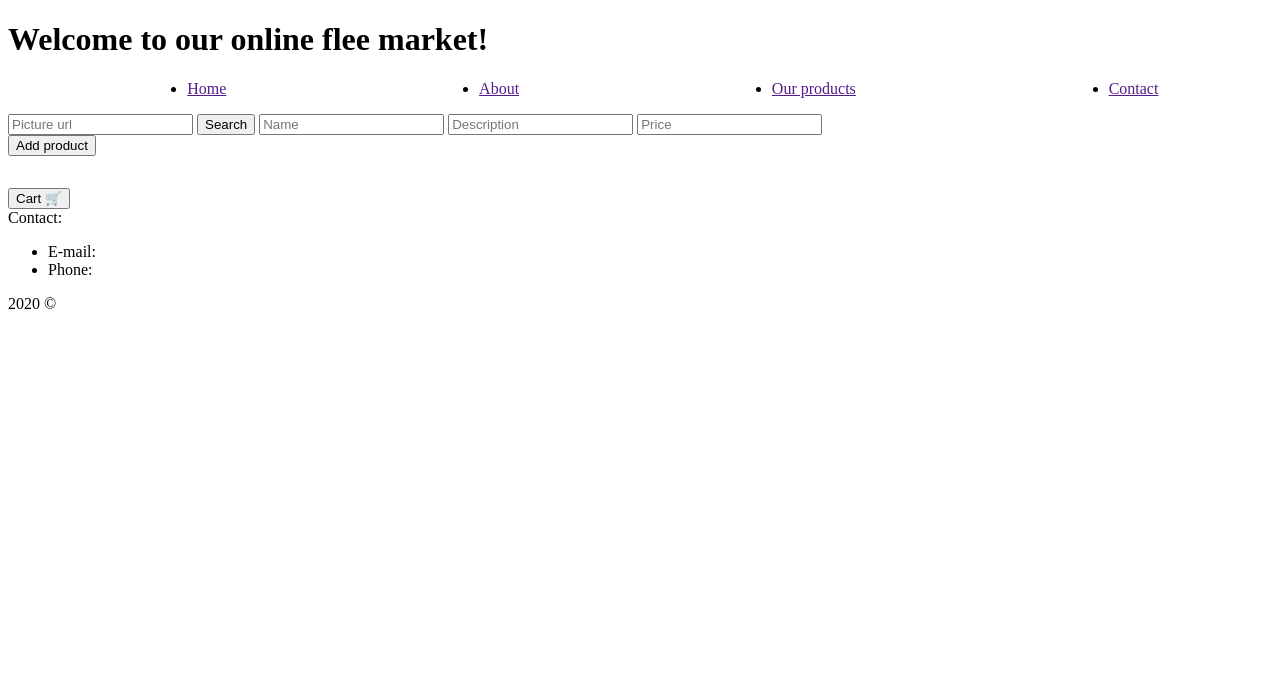
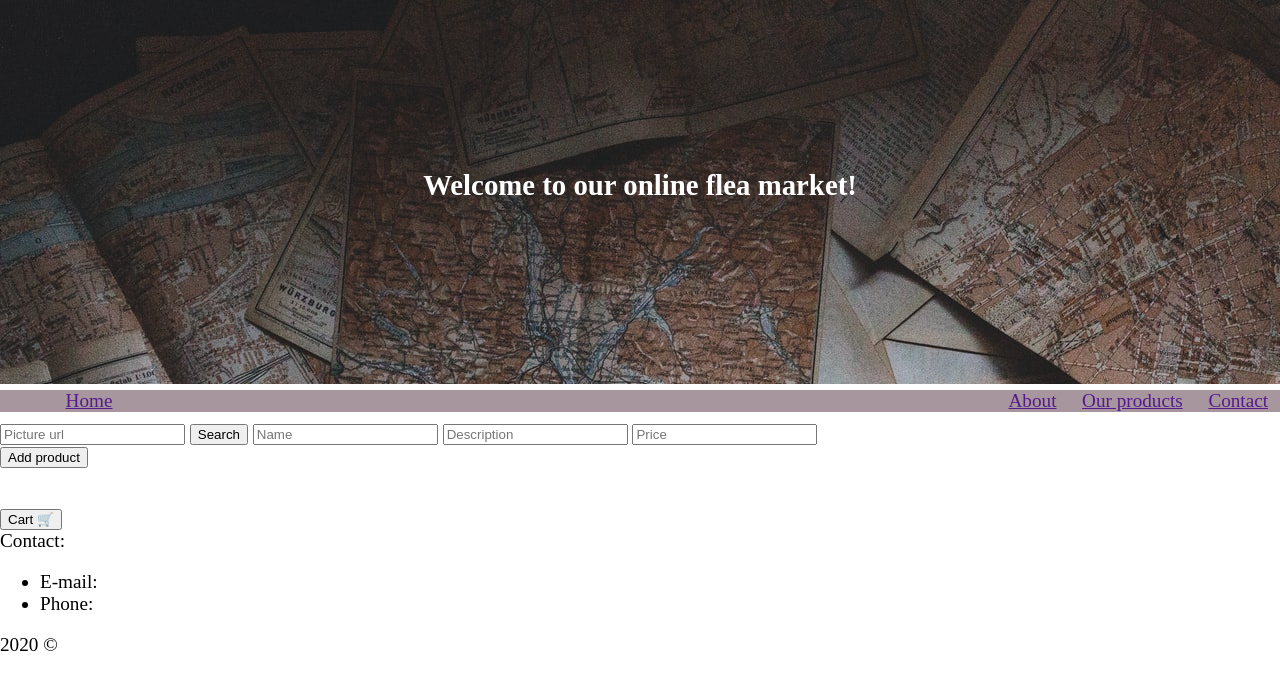
Before and after one commit to CorneliaWessberg/gruppinlamning, a website: page index.html in a window 1280 px wide. Drawn offline with Linux system fonts and the light colour scheme.

Commit message:
changes to header

```diff
--- a/index.html
+++ b/index.html
@@ -12,18 +12,21 @@
 
 <body>
 
-    <header>
+    <header id="header">
+        <section id="headersec">
 
-        <h1>
-            Welcome to our online flee market!
-        </h1>
+        <div id="h1">
+            <h1>
+                Welcome to our online flea market!
+            </h1>
+        </div>
 
-        <nav >
+        <nav id="nav">
             <ul id="navbar">
                 <li class = "item">
                    <a href=""> Home </a>
                 </li>
-                <li class = "item">
+                <li class = "item" id="about">
                     <a href=""> About </a>
                 </li>
                 <li class = "item">
@@ -34,7 +37,7 @@
                 </li>
             </ul>
         </nav>
-
+        </section>
     </header>
 
     <main>
--- /dev/null
+++ b/sass/header.scss
@@ -0,0 +1,36 @@
+body {
+    margin: 0;
+    font-size: 1.5vw;
+}
+
+#header {
+    height:33vw;
+
+
+}
+
+#headersec {
+    height:30vw;
+    background-image: url("bilder/headerback.jpg");
+
+}
+
+#navbar {
+    background-color: rgb(168, 150, 159);
+    display:flex;
+    list-style: none;
+
+}
+
+#about {
+    margin-left:70vw;
+}
+
+#h1 {
+    height:29vw;
+    display:flex;
+    justify-content: center;
+    align-items:center;
+    color:white;
+
+}
--- a/sass/main.scss
+++ b/sass/main.scss
@@ -1,8 +1,5 @@
-#navbar {
-    display:flex;
-    justify-content: space-around;
+@import "./header.scss";
 
-}
 
 .box {
     display:flex;
@@ -16,8 +13,6 @@
 
 }
 
-
-
 .item {
     margin-left:2vw;
 }
```
Also changed, not shown: bilder/fleamarket.jpg (added), bilder/headerback.jpg (added), shoppingcart.html (line endings or trailing spaces), style.css.
